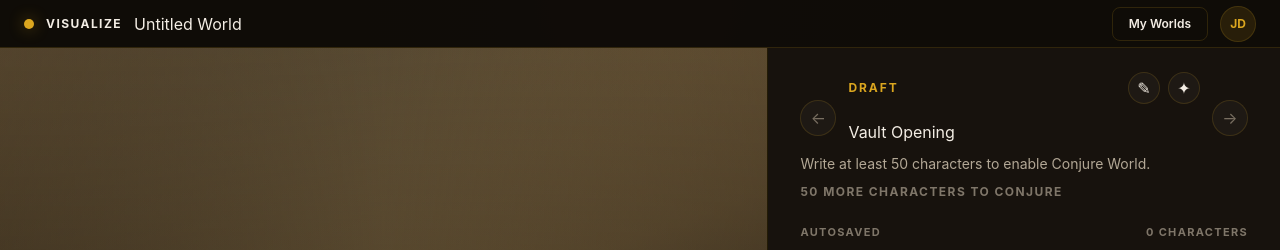
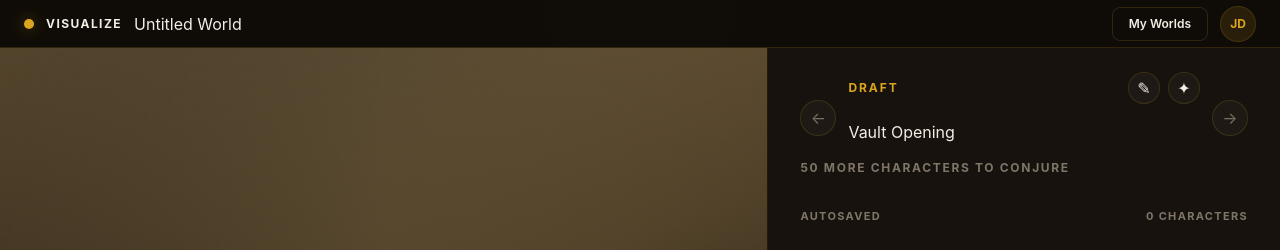
Before and after one commit to Luciayuanzhu/visualize-world-app, a Next.js app: page /session/demo in a window 1280 px wide. Shown: the top 250 px of the page. Built offline with nearby package versions, Linux system fonts and the light colour scheme; no server answers.

Commit message:
Clean up draft header and world cards

```diff
--- a/app/sessions/page.tsx
+++ b/app/sessions/page.tsx
@@ -10,11 +10,17 @@ export default async function SessionsPage() {
   const sessions = await db.worldSession.findMany({
     where: { userId: user.uid },
     include: {
+      revisions: {
+        orderBy: { createdAt: "desc" },
+        take: 1,
+        select: { content: true },
+      },
       scenes: {
         orderBy: { index: "asc" },
         include: {
           segments: {
             orderBy: { startedAt: "desc" },
+            where: { lastFrameDataUrl: { not: null } },
             select: { lastFrameDataUrl: true },
             take: 1,
           },
@@ -23,12 +29,16 @@ export default async function SessionsPage() {
     },
     orderBy: { updatedAt: "desc" },
   });
+  const visibleSessions = sessions.filter((session) => {
+    const latestDraft = session.revisions[0]?.content.trim() ?? "";
+    return session.scenes.length > 0 || latestDraft.length > 0 || session.title !== "Untitled World";
+  });
 
   return (
     <div className="min-h-screen">
       <TopBar title="Sessions" showNewSession />
       <main className="mx-auto max-w-6xl px-6 py-10">
-        {sessions.length === 0 ? (
+        {visibleSessions.length === 0 ? (
           <div
             className="mx-auto flex min-h-[70vh] max-w-3xl flex-col items-center justify-center rounded-[28px] border px-8 py-16 text-center"
             style={{
@@ -61,9 +71,9 @@ export default async function SessionsPage() {
               </p>
             </div>
             <div className="grid gap-6 md:grid-cols-3">
-              {sessions.map((session) => {
-                const currentScene = session.scenes.find((scene) => scene.id === session.currentSceneId) ?? session.scenes[session.scenes.length - 1] ?? null;
-                const previewUrl = currentScene?.segments[0]?.lastFrameDataUrl ?? null;
+              {visibleSessions.map((session) => {
+                const previewUrl =
+                  [...session.scenes].reverse().find((scene) => scene.segments[0]?.lastFrameDataUrl)?.segments[0]?.lastFrameDataUrl ?? null;
 
                 return (
                   <Link
--- a/components/text/WritingView/WritingView.tsx
+++ b/components/text/WritingView/WritingView.tsx
@@ -157,24 +157,28 @@ export function WritingView({
             →
           </button>
         </div>
+        <div className="mt-3 min-h-[28px]">
           {replayMode ? (
-          <p className="mt-2 text-xs font-bold uppercase tracking-[0.12em]" style={{ color: "var(--text-muted)" }}>
+            <p className="text-xs font-bold uppercase tracking-[0.12em]" style={{ color: "var(--text-muted)" }}>
               Replaying {currentReplaySceneName}
             </p>
           ) : null}
           {assistLoadingAction ? (
-          <p className="mt-2 text-xs font-bold uppercase tracking-[0.12em]" style={{ color: "var(--text-muted)" }}>
+            <p className="text-xs font-bold uppercase tracking-[0.12em]" style={{ color: "var(--text-muted)" }}>
               {assistLoadingAction === "continue" ? "AI continuing draft…" : "AI polishing draft…"}
             </p>
           ) : null}
-        <p className="mt-2 text-sm leading-6" style={{ color: "var(--text-secondary)" }}>
-          {hasWorldStarted ? `Publish changes with ${label}.` : `Write at least ${PRE_WORLD_MIN_CHARACTERS} characters to enable Conjure World.`}
+          {hasWorldStarted ? (
+            <p className="text-sm leading-6" style={{ color: "var(--text-secondary)" }}>
+              Publish changes with {label}.
             </p>
+          ) : null}
           {!hasWorldStarted && remainingCharacters > 0 ? (
-          <p className="mt-2 text-xs font-bold uppercase tracking-[0.12em]" style={{ color: "var(--text-muted)" }}>
+            <p className="pt-1 text-xs font-bold uppercase tracking-[0.14em]" style={{ color: "var(--text-muted)" }}>
               {remainingCharacters} more characters to conjure
             </p>
           ) : null}
+        </div>
       </div>
       <div className="flex-1 overflow-auto px-8 py-6">
         <div className="mb-6 flex items-center justify-between text-[11px] font-bold uppercase tracking-[0.12em]" style={{ color: "var(--text-muted)" }}>
```
Lines whose indentation alone changed are shown as unchanged.
